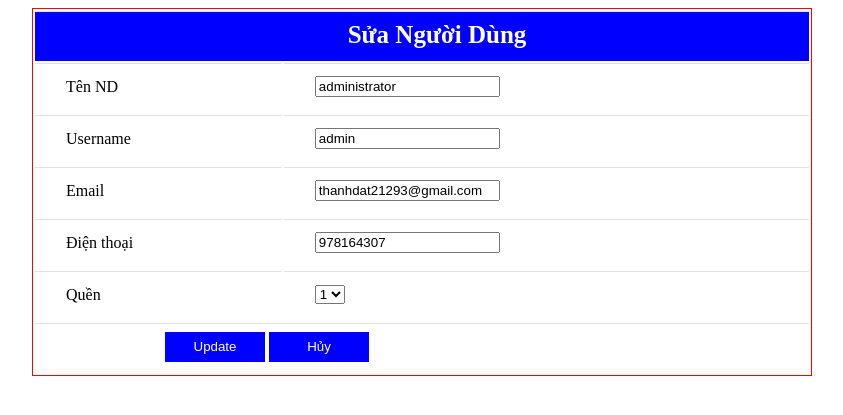
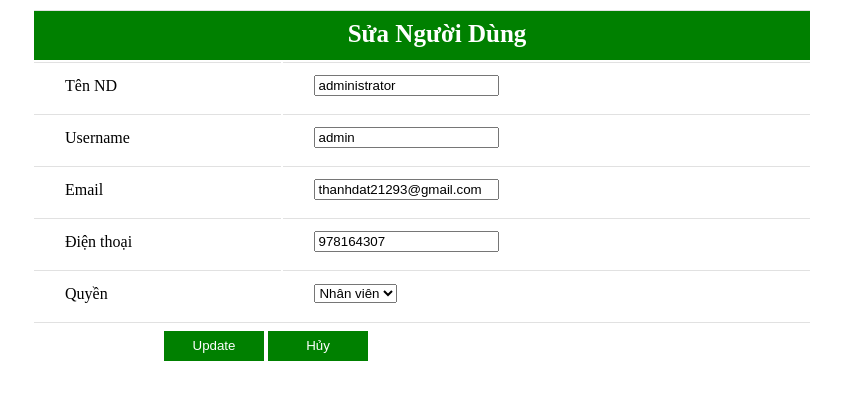
Before and after one commit to giangson0208/webtrasua, a PHP site: page /trasua/admin/sua_nguoidung.php?idnd=3 in a window 1280 px wide. Shown: the top 415 px of the page, without its empty margins (218-1061 px from the left). Run offline with PHP 8.4, Linux system fonts and the light colour scheme; data comes from the database, SQL or seed files in the repository.

Commit message:
Update 21/3/2019

```diff
--- /dev/null
+++ b/admin/css/them_sanpham2.css
@@ -0,0 +1,7 @@
+table {width:780px; height:auto; margin:auto;}
+			tr td {border-top:1px solid #e1e1e1;  width:30px; padding-bottom:5px; width:100px; text-indent:30px; height:50px;}
+			tr.tieude_themsp td {background:green; color:white; text-align:center; font-size:25px; font-weight:bold;padding-top:none;}
+			td.img_hienthi_sp input {padding-left:30px;}
+			tr td.input  {padding-left:100px;}
+			tr td.input input  {width:100px; height:30px; cursor:pointer; border:none; background:green; color:white;}
+			tr td.input input:hover  {background:blue;}
--- a/admin/sua_danhmuc.php
+++ b/admin/sua_danhmuc.php
@@ -3,7 +3,7 @@
 <head>
 <meta http-equiv="Content-Type" content="text/html; charset=utf-8" />
 <title></title>
-<link rel="stylesheet" href="css/them_sanpham.css" />
+<link rel="stylesheet" href="css/them_sanpham2.css" />
 </head>
 
 <body>
--- a/admin/sua_nguoidung.php
+++ b/admin/sua_nguoidung.php
@@ -1,4 +1,4 @@
-<link rel="stylesheet" href="css/them_sanpham.css">
+<link rel="stylesheet" href="css/them_sanpham2.css">
 <?php
 		$idnd=$_GET['idnd'];
         $sql="select * from nguoidung where idnd='".$_GET['idnd']."'";
@@ -23,16 +23,18 @@
             	<td>Điện thoại</td><td><input type="text" name="dienthoai"  value="<?php echo $row['dienthoai'] ?>"/></td>
             </tr>
 			<tr>
-            	<td>Quền</td><td>
+            	<td>Quyền</td><td>
 					<select name="phanquyen">
-								<option value="0" > 0 </option>
-								<option value="1" selected="selected"> 1 </option>
+								<option value="0" > Admin </option>
+								<option value="1" selected="selected"> Nhân viên </option>
 					</select>
 				</td>
             </tr>
             <tr>
-                <td colspan=2 class="input"> <input type="submit" name="update" value="Update" />
-                <input type="reset" name="" value="Hủy" /></td>
+                <td colspan=2 class="input">
+				<input type="submit" name="update" value="Update" />
+                <input type="reset" name="" value="Hủy" />
+				</td>
             </tr>
         </table>
 
--- a/admin/sua_sanpham.php
+++ b/admin/sua_sanpham.php
@@ -1,4 +1,4 @@
-<link rel="stylesheet" href="css/them_sanpham.css">
+<link rel="stylesheet" href="css/them_sanpham2.css">
 <?php
 		//include('../include/connect.php');
 		$idsp=$_GET['idsp'];
--- a/admin/sua_tintuc.php
+++ b/admin/sua_tintuc.php
@@ -1,4 +1,4 @@
-<link rel="stylesheet" href="css/them_sanpham.css">
+<link rel="stylesheet" href="css/them_sanpham2.css">
 <?php
 		$matt=$_GET['matt'];
         $sql="select * from tintuc where matt='".$_GET['matt']."'";
--- a/admin/them_danhmuc.php
+++ b/admin/them_danhmuc.php
@@ -3,7 +3,7 @@
 <head>
 <meta http-equiv="Content-Type" content="text/html; charset=utf-8" />
 <title>Thêm Danh Mục</title>
-<link rel="stylesheet" href="css/them_sanpham.css" />
+<link rel="stylesheet" href="css/them_sanpham2.css" />
 </head>
 
 <body>
--- a/admin/them_sanpham.php
+++ b/admin/them_sanpham.php
@@ -3,7 +3,7 @@
 <head>
 <meta http-equiv="Content-Type" content="text/html; charset=utf-8" />
 <title>Thêm Sản Phẩm</title>
-<link rel="stylesheet" href="css/them_sanpham.css" />
+<link rel="stylesheet" href="css/them_sanpham2.css" />
 </head>
 
 <body>
--- a/admin/them_tintuc.php
+++ b/admin/them_tintuc.php
@@ -3,7 +3,7 @@
 <head>
 <meta http-equiv="Content-Type" content="text/html; charset=utf-8" />
 <title>Thêm Tin Tức</title>
-<link rel="stylesheet" href="css/them_sanpham.css" />
+<link rel="stylesheet" href="css/them_sanpham2.css" />
 </head>
 
 <body>
--- a/index.php
+++ b/index.php
@@ -1,5 +1,5 @@
 <!--<base href="http://localhost/trasua/" />-->
-<base href="http://trasua.com/" />
+ <base href="http://trasua.com/" />
 
 <?php
 session_start();
```
Also changed, not shown: admin/css/them_sanpham3.css (added, +7 -0 lines), 1 other file.
